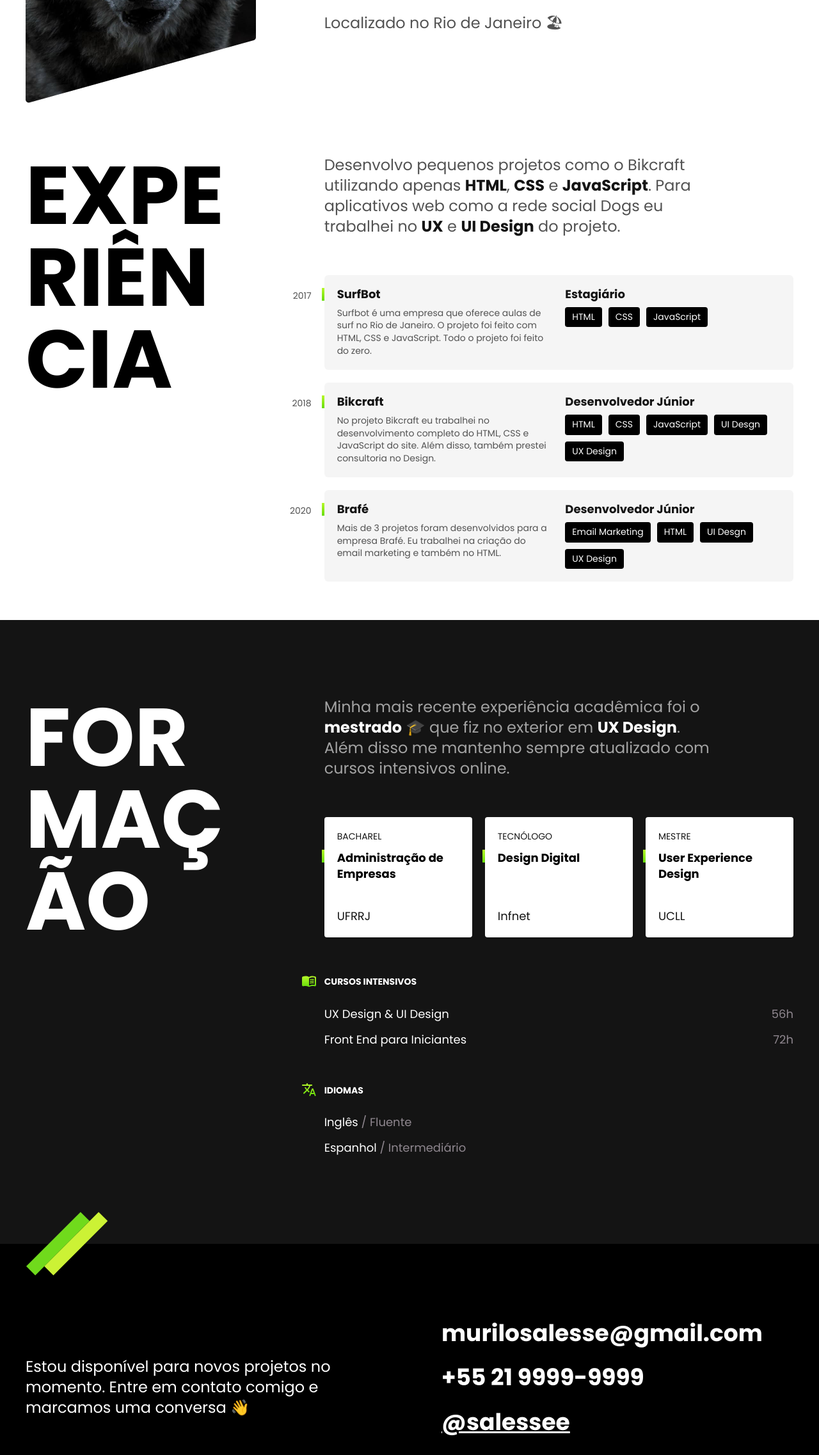
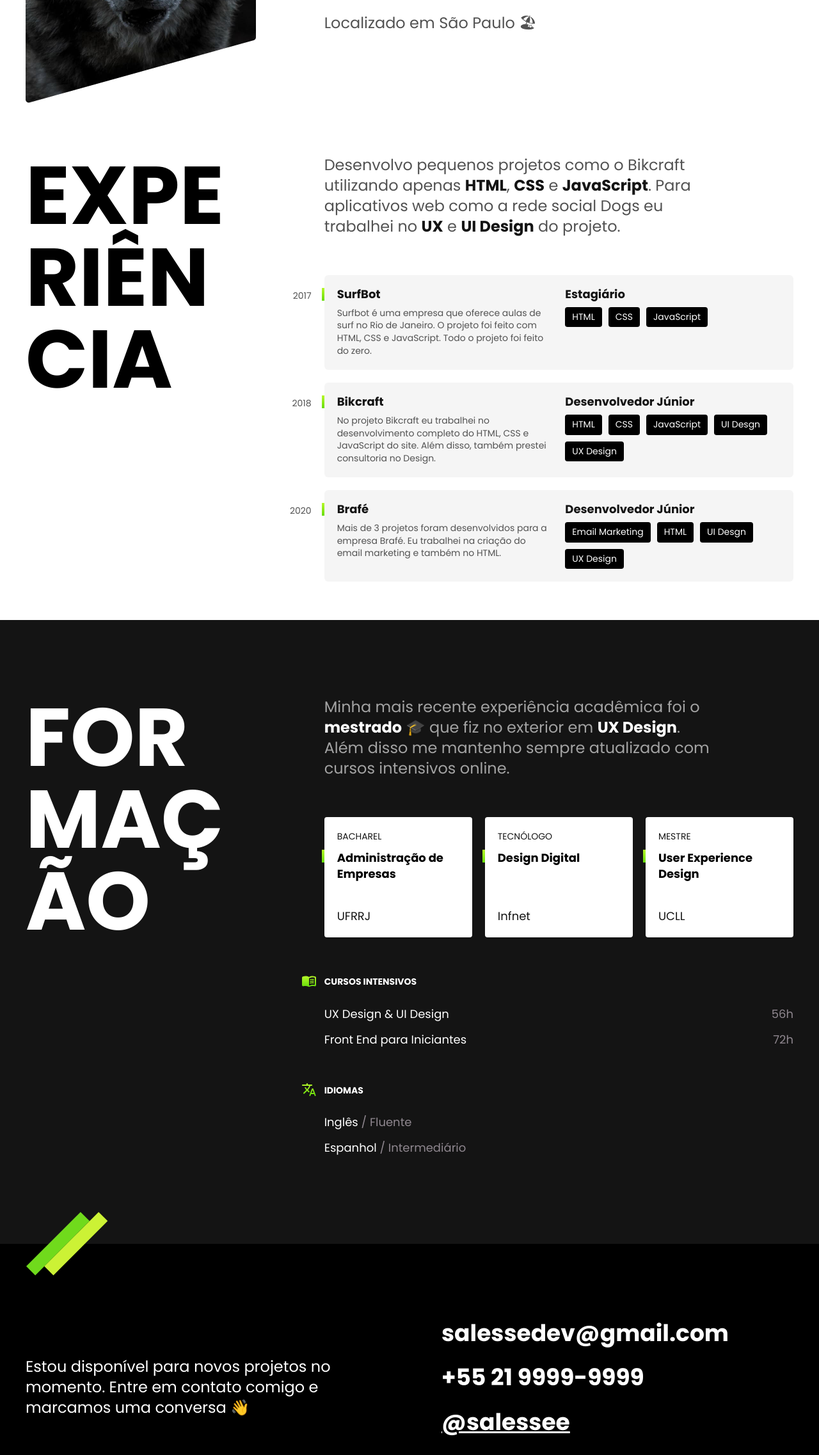
Before and after one commit to Murilo-Salesse/Murilo-Salesse.github.io, a plain HTML site: page index.html in a window 1280 px wide. Shown: the part 523-2797 px from the top of the page at 64% size. Drawn offline with Linux system fonts and the light colour scheme.

Commit message:
Alterado o Fivemcon e alterado o e-mail

```diff
--- a/index.html
+++ b/index.html
@@ -31,7 +31,7 @@
 
     <div>
       <h1>Desenvolvedor <br> Front end & <br> UX/UI Designer</h1>
-      <p>Localizado no Rio de Janeiro 🏖</p>
+      <p>Localizado em São Paulo 🏖</p>
     </div>
   </main>
 
@@ -138,7 +138,7 @@
       <p class="footer-texto">Estou disponível para novos projetos no momento. Entre em contato comigo e marcamos uma conversa 👋</p>
 
       <ul class="footer-contato">
-        <li>murilosalesse@gmail.com</li>
+        <li>salessedev@gmail.com</li>
         <li>+55 21 9999-9999</li>
         <li><a href="#">@salessee</a></li>
       </ul>
```
Also changed, not shown: imgs/favicon.svg (added).
